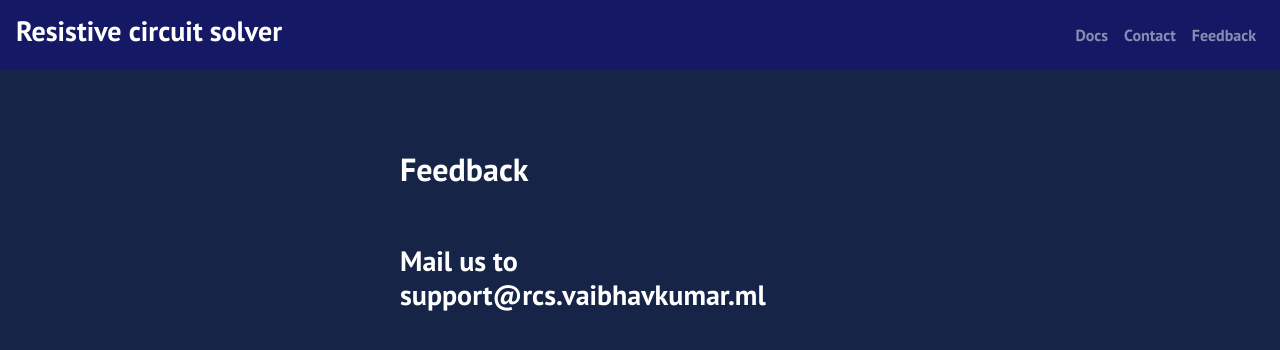
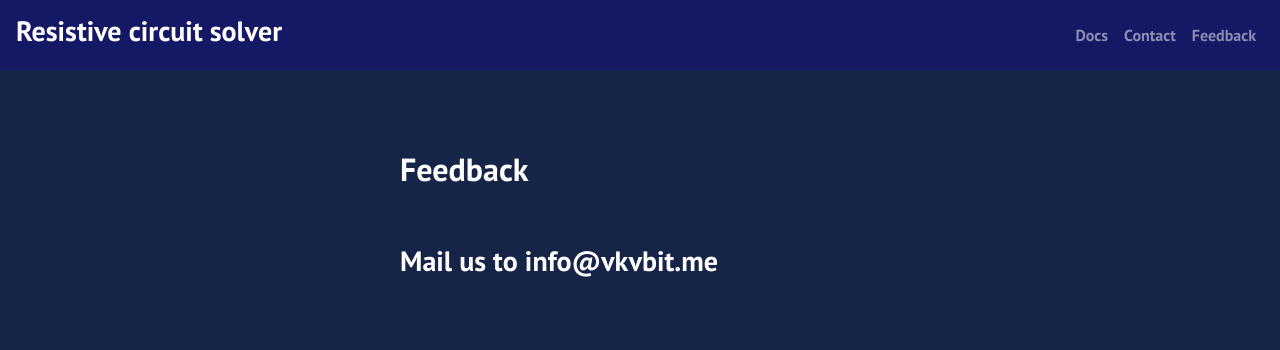
Before and after one commit to vkvbit/circuit-solver, a plain HTML site: page feedback.html in a window 1280 px wide. Drawn offline with nearby package versions, Linux system fonts and the light colour scheme.

Commit message:
Update feedback.html

```diff
--- a/feedback.html
+++ b/feedback.html
@@ -65,7 +65,7 @@
     <div class="feedback" style="padding-top: 5rem">
       <h2 style="color: white">Feedback</h2>
       <br><br>
-      <h3 style="color: white">Mail us to support@rcs.vaibhavkumar.ml</h3>
+      <h3 style="color: white">Mail us to info@vkvbit.me</h3>
     </div>
 
 
```
